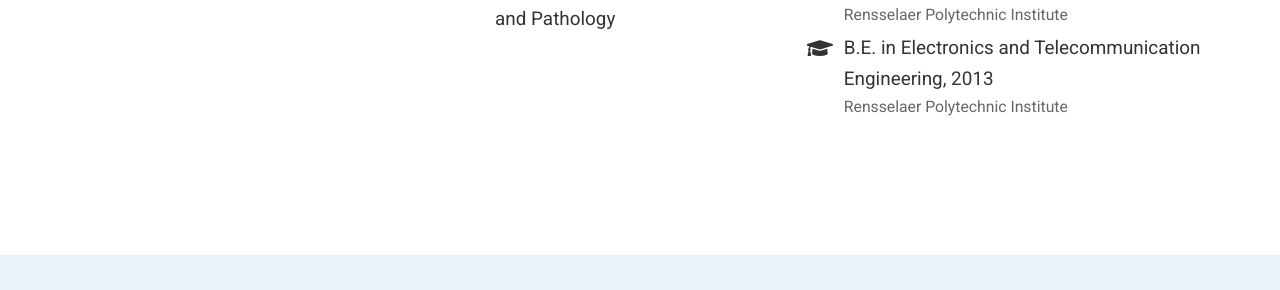
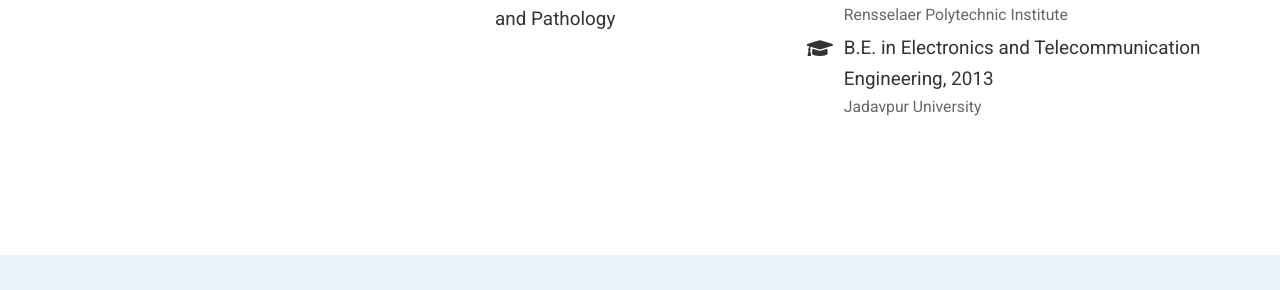
Before and after one commit to AriChow/AriChow.github.io, a Jekyll site: the page index.html, which Jekyll copies as it is, in a window 1280 px wide and 900 px high, scrolled down 726 px. Shown: the part 163-453 px from the top of the window. Built offline with Jekyll 4.4.1, drawn with Linux system fonts in a browser that asks for light colours; nearby versions of some CDN libraries; comment, search, counter and statistics services are not loaded; a style sheet for code colours, icons or effects is not loaded.

Commit message:
Build website

```diff
--- a/author/aritra-chowdhury/index.html
+++ b/author/aritra-chowdhury/index.html
@@ -705,7 +705,7 @@
             <i class="fa-li fas fa-graduation-cap"></i>
             <div class="description">
               <p class="course">B.E. in Electronics and Telecommunication Engineering, 2013</p>
-              <p class="institution">Rensselaer Polytechnic Institute</p>
+              <p class="institution">Jadavpur University</p>
             </div>
           </li>
 
--- a/index.html
+++ b/index.html
@@ -765,7 +765,7 @@
             <i class="fa-li fas fa-graduation-cap"></i>
             <div class="description">
               <p class="course">B.E. in Electronics and Telecommunication Engineering, 2013</p>
-              <p class="institution">Rensselaer Polytechnic Institute</p>
+              <p class="institution">Jadavpur University</p>
             </div>
           </li>
 
```
Also changed, not shown: 1 other file.
